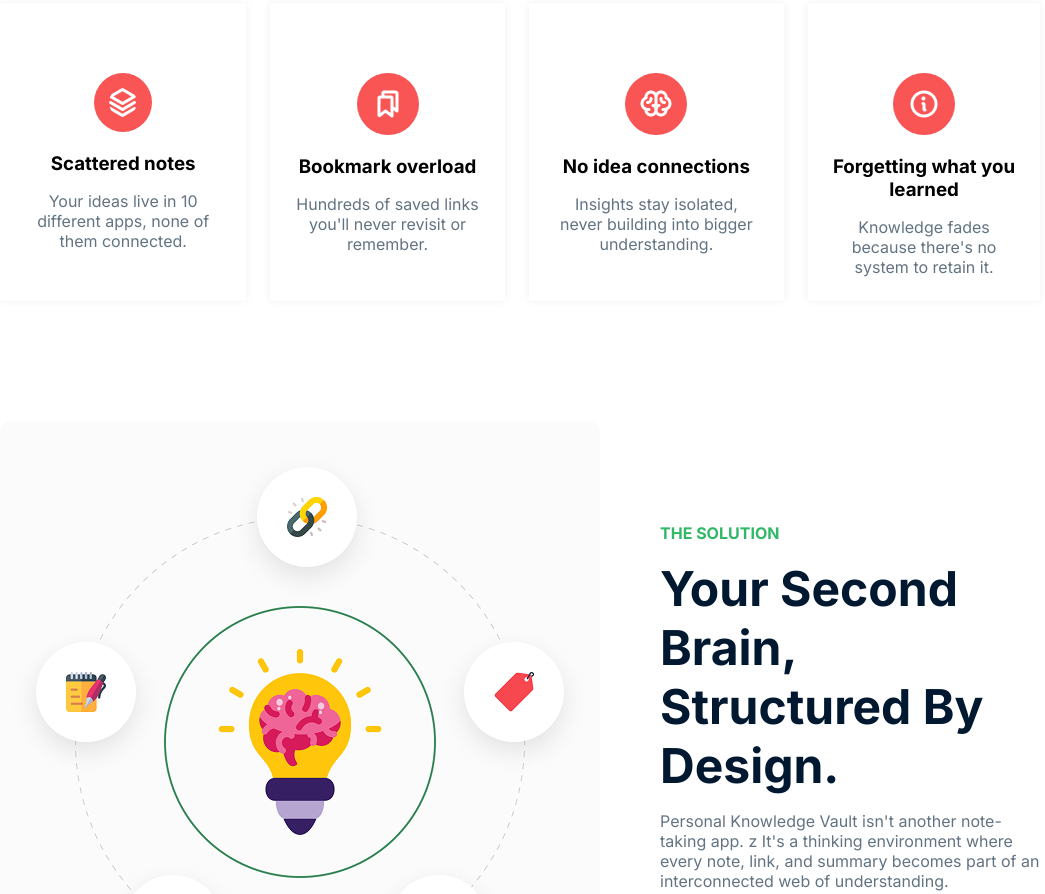
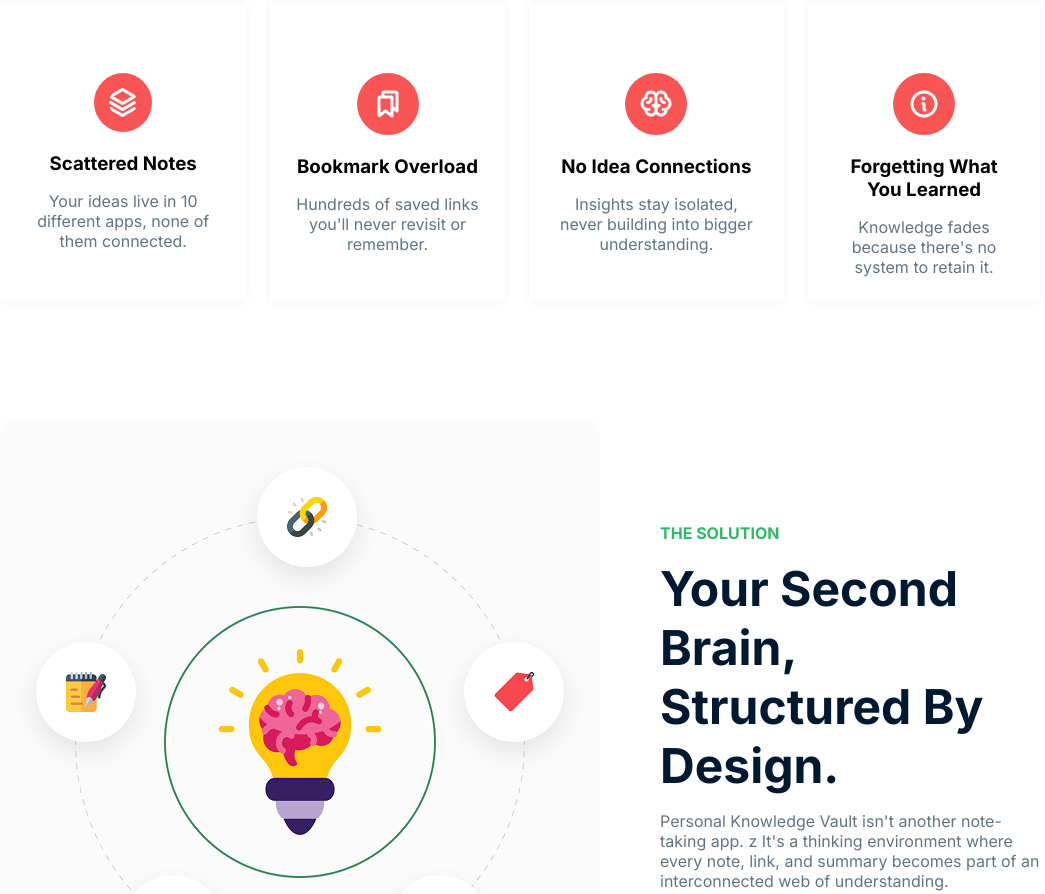
Before and after one commit to raihanuIR/Assign01, a plain HTML site: page index.html in a window 1280 px wide. Shown: the part 985-1879 px from the top of the page, without its empty margins (120-1165 px from the left). Drawn offline with Linux system fonts and the light colour scheme.

Commit message:
final check

```diff
--- a/index.html
+++ b/index.html
@@ -60,22 +60,22 @@
             <div class="feed-box">
                 <div class="feed-card">
                     <img src="assets/Vector.png" alt="">
-                    <h3>Scattered notes</h3>
+                    <h3>Scattered Notes</h3>
                     <p>Your ideas live in 10 different apps, none of them connected.</p>
                 </div>
                 <div class="feed-card">
                     <img src="assets/Bookmarks.png" alt="">
-                    <h3>Bookmark overload</h3>
+                    <h3>Bookmark Overload</h3>
                     <p>Hundreds of saved links you'll never revisit or remember.</p>
                 </div>
                 <div class="feed-card">
                     <img src="assets/Brain.png" alt="">
-                    <h3>No idea connections</h3>
+                    <h3>No Idea Connections</h3>
                     <p>Insights stay isolated, never building into bigger understanding.</p>
                 </div>
                 <div class="feed-card">
                     <img src="assets/Info.png" alt="">
-                    <h3>Forgetting what you learned</h3>
+                    <h3>Forgetting What You Learned</h3>
                     <p>Knowledge fades because there's no system to retain it.</p>
                 </div>
             </div>
@@ -118,7 +118,7 @@
                 <p>Join thousands of learners who are building their personal knowledge vaults. <br>Start free, no credit card required.</p>
             </div>
             <div class="button-box">
-                <button class="btn-two">Get Early access <img src="assets/ArrowRight.png" alt=""></button>
+                <button class="btn-two">Get Early Access <img src="assets/ArrowRight.png" alt=""></button>
                 <p>Free during early access • No credit card needed</p>
 
             </div>
```
